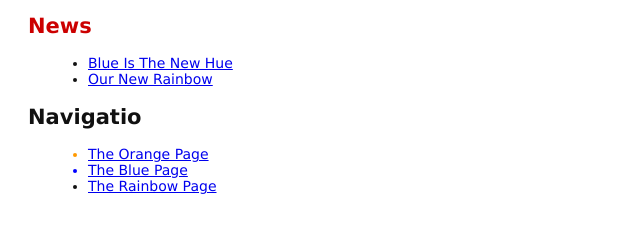
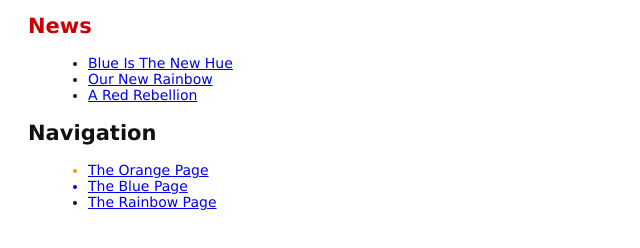
Before and after one commit to kenellis152/git-test, a plain HTML site: page index.html in a window 1280 px wide. Shown: the part 118-366 px from the top of the page, without its empty margins (0-640 px from the left). Drawn offline with Linux system fonts and the light colour scheme.

Commit message:
Add 2nd news item to index page
git status

```diff
--- a/index.html
+++ b/index.html
@@ -12,8 +12,9 @@
 	<ul>
 		<li><a href="news-1.html">Blue Is The New Hue</a></li>
 		<li><a href="rainbow.html">Our New Rainbow</a></li>
+		<li><a href="news-2.html">A Red Rebellion</a></li>
 	</ul>
-	<h2>Navigatio</h2>
+	<h2>Navigation</h2>
 	<ul>
 		<li style="color: #F90">
 			<a href="orange.html">The Orange Page</a>
```
